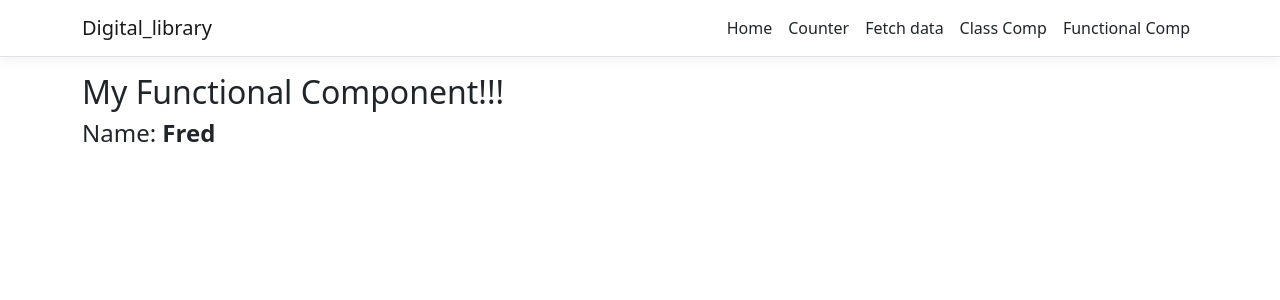
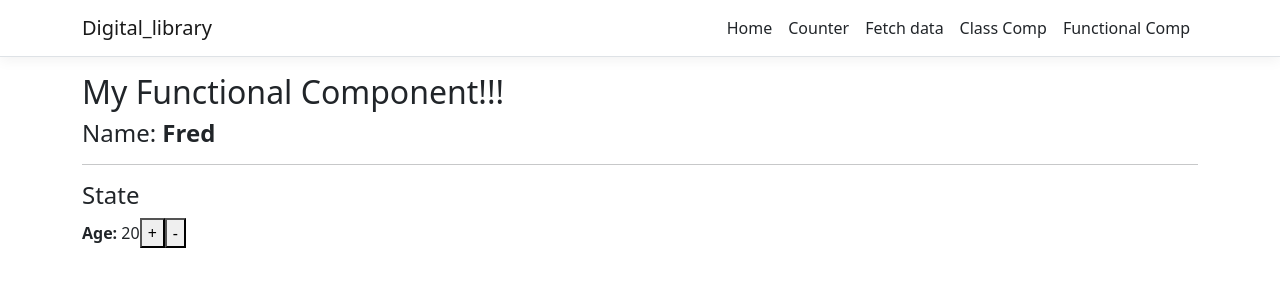
Before and after one commit to Fredricc/Digital_library, a React (Create React App) app in the folder ClientApp/: page /MyFunctionalComponent in a window 1280 px wide. Shown: the top 300 px of the page. Built offline with nearby package versions, Linux system fonts and the light colour scheme.

Commit message:
State and Mutability

```diff
--- a/ClientApp/src/components/MyComponents/MyFunctionalComponent.js
+++ b/ClientApp/src/components/MyComponents/MyFunctionalComponent.js
@@ -1,4 +1,4 @@
-import React, { useEffect } from 'react';
+import React, { useEffect, useState } from 'react';
 
 const MyFunctionalComponent = (props) => {
 
@@ -14,7 +14,10 @@ const MyFunctionalComponent = (props) => {
         return () => {
             componentUnmount();
         }
-    },[])
+    }, [])
+
+    /* STATE */
+    const [age, setAge] = useState(20);
 
     return (
         <div>
@@ -23,7 +26,16 @@ const MyFunctionalComponent = (props) => {
                 { /* Props */}
 
             </h2>
-            <h4> Name: <b> { props.name ? props.name : "Fred"}</b></h4>
+            <h4> Name: <b> {props.name ? props.name : "Fred"}</b></h4>
+
+            {/* STATE */}
+            <hr />
+            <h4>State</h4>
+            <span>
+                <b>Age:  </b>{age }
+                <button onClick={() => setAge(age + 1)}> + </button>
+                <button onClick={() => setAge(age - 1)}> - </button>
+            </span>
         </div>
     )
 }
```
